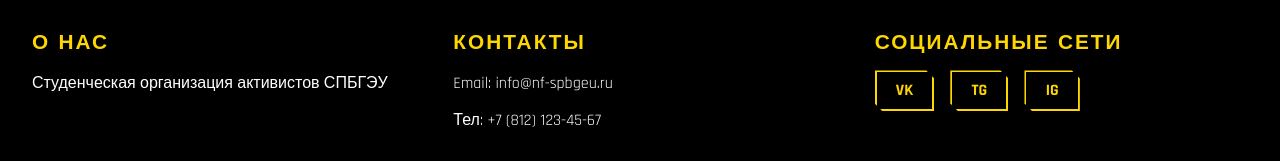
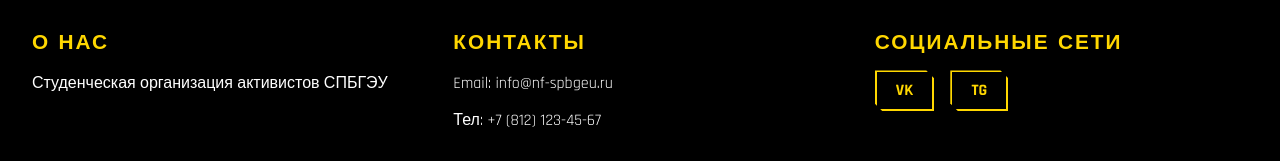
Before and after one commit to irwkc/NF, a plain HTML site: page events.html in a window 1280 px wide. Shown: the part 3717-3878 px from the top of the page. Drawn offline with Linux system fonts and the light colour scheme.

Commit message:
Убран Instagram из футера на всех страницах

```diff
--- a/events.html
+++ b/events.html
@@ -274,7 +274,6 @@
                     <div class="social-links">
                         <a href="#">VK</a>
                         <a href="#">TG</a>
-                        <a href="#">IG</a>
                     </div>
                 </div>
             </div>
```
Also changed, not shown: index.html (+0 -1 lines), join.html (+0 -1 lines), projects.html (+0 -1 lines), team.html (+0 -1 lines).
